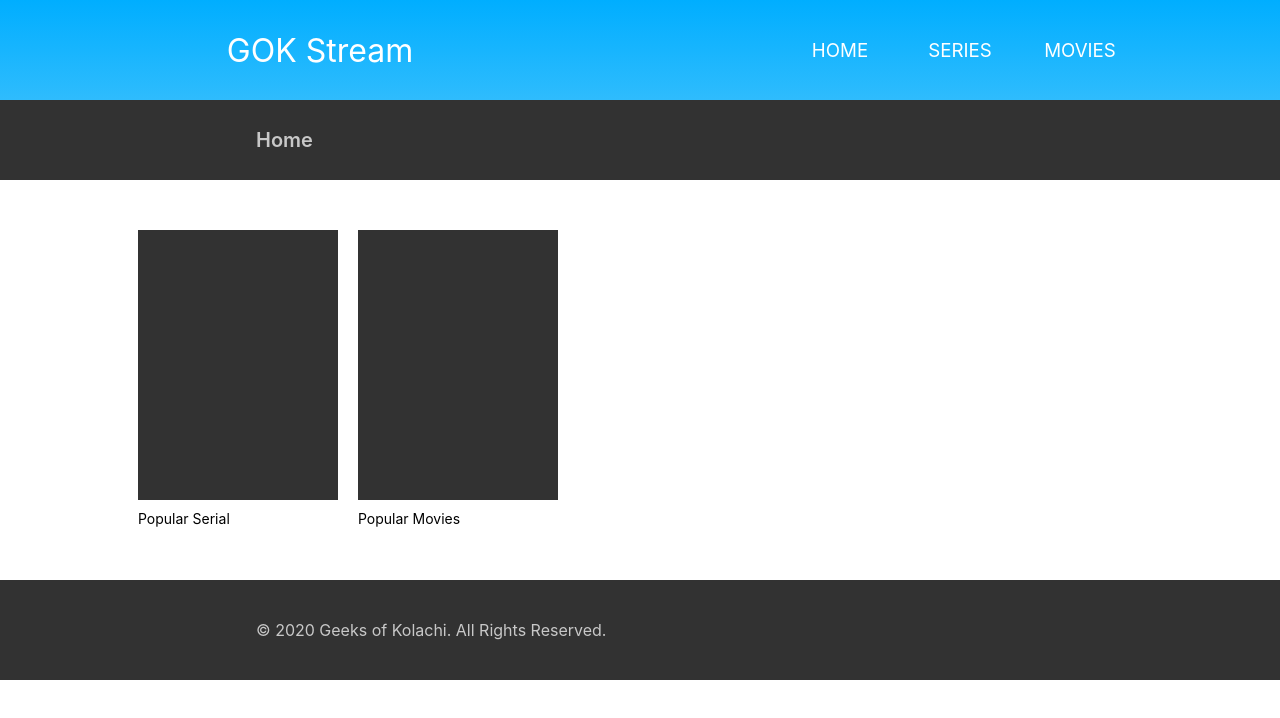
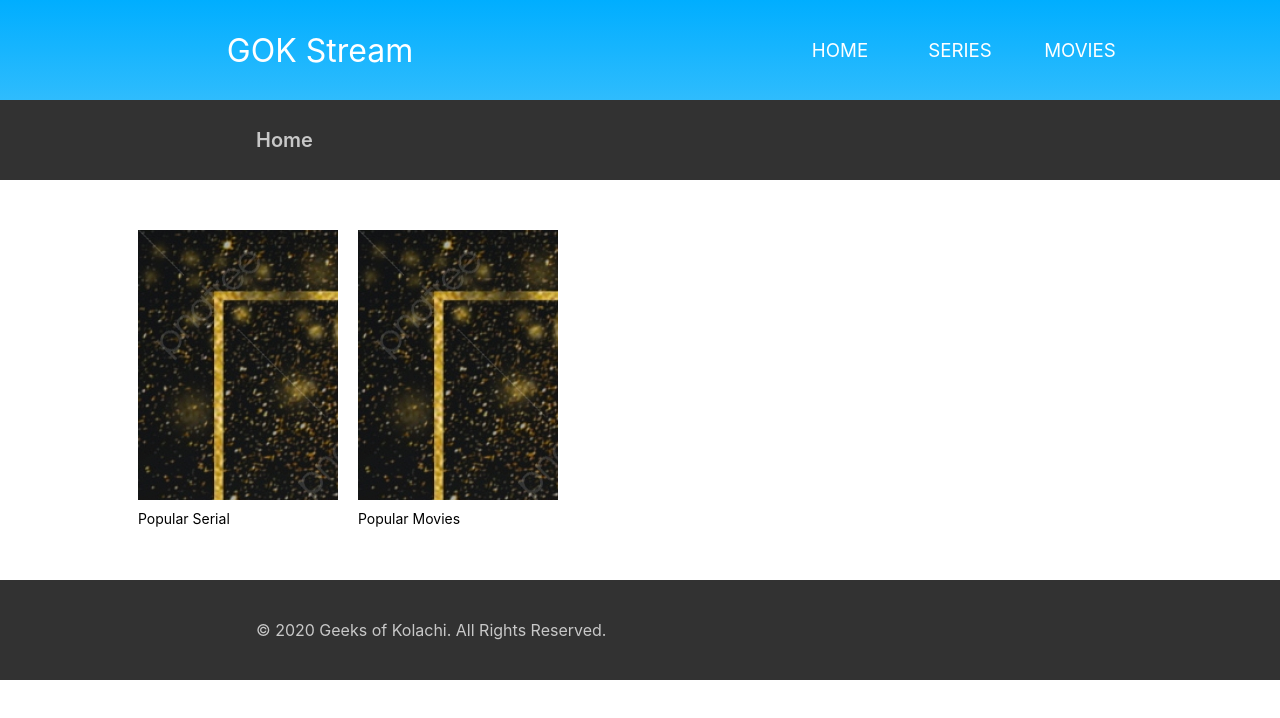
Before and after one commit to ahmadmustafeen/GOK_test, a React (Create React App) app: page /home in a window 1280 px wide. Shown: the top 718 px of the page. Built offline with nearby package versions, Linux system fonts and the light colour scheme.

Commit message:
navigation route done

```diff
--- a/src/App.js
+++ b/src/App.js
@@ -1,10 +1,20 @@
 import logo from './logo.svg';
 import './App.css';
+import {
+  BrowserRouter,
+  Routes,
+  Route,
+} from "react-router-dom";
 import Navigator from './Navigator';
+import Home from './container/Home';
 
 function App() {
   return (
- <Navigator />
+    <BrowserRouter>
+    <Routes>
+      <Route path="/home" exact element={<Home />} />
+    </Routes>
+  </BrowserRouter>
   );
 }
 
--- a/src/Navigator/index.js
+++ b/src/Navigator/index.js
@@ -5,12 +5,9 @@
 
 const Navigator = () => {
   return (
-      <Home />
-    // <BrowserRouter>
-    // <Routes>
-    //   <Route path="/" component={Home} />
-    // </Routes>
-    // </BrowserRouter>
+    <Routes>
+      <Route path="/home" exact element={<Home />} />
+    </Routes>
   );
 };
 
--- a/src/container/Home/style.css
+++ b/src/container/Home/style.css
@@ -17,6 +17,7 @@
 }
 .navigationTilesContainer-image{
     width: 100%;
+    background-image: url("../../assets/images/movie-bg.jpg");
     background-color: rgb(50,50,50);
     height: 90%;
 }
```
Also changed, not shown: src/assets/images/movie-bg.jpg (added).
